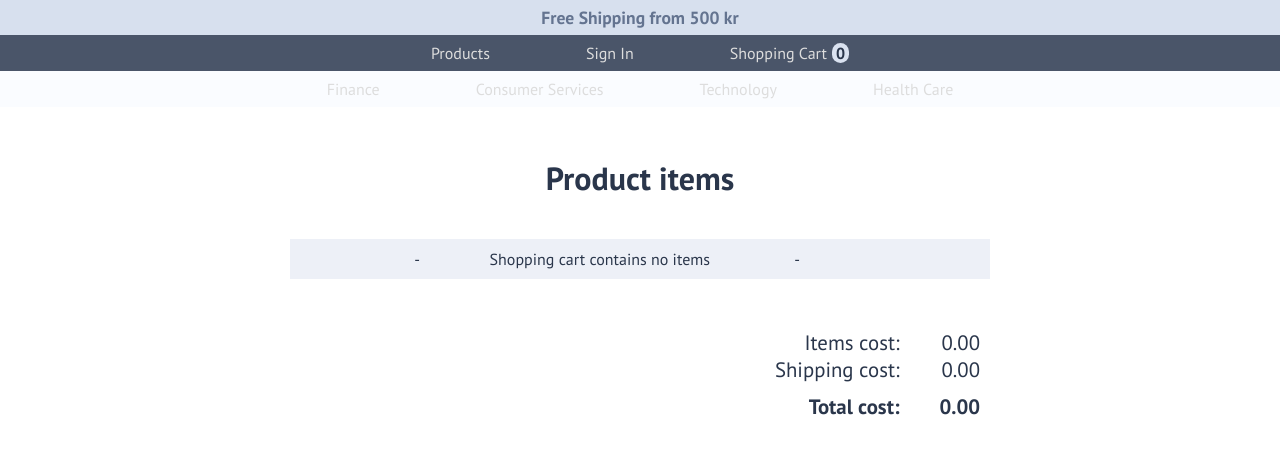
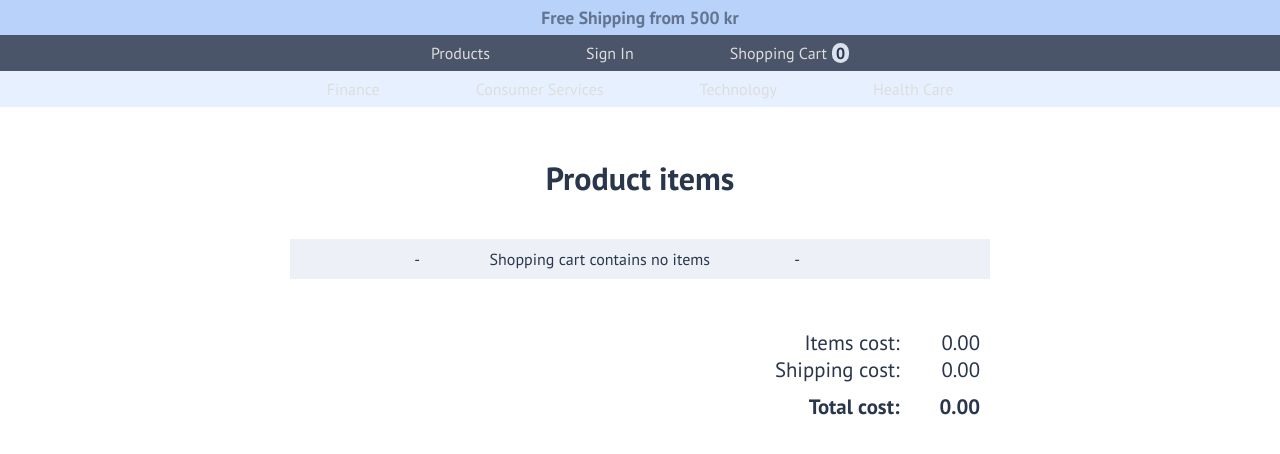
Before and after one commit to tobiasengberg/product-frontend, a React (Create React App) app: page /shoppingcart in a window 1280 px wide. Shown: the top 454 px of the page. Built offline with nearby package versions, Linux system fonts and the light colour scheme.

Commit message:
Add Welcome page Add color schema

```diff
--- a/src/App.js
+++ b/src/App.js
@@ -12,6 +12,8 @@ import Product, {productLoader} from "./pages/Product";
 import ShoppingCart from "./pages/ShoppingCart";
 import {localstorage} from "./helper/localstorage";
 import SignIn from "./pages/SignIn";
+import Welcome, {welcomeLoader} from "./pages/Welcome";
+import User from "./pages/User";
 
 function App() {
 
@@ -32,6 +34,11 @@ function App() {
             element: <Root counter={cartCounter} />,
             errorElement: <ErrorPage />,
             children: [
+                {
+                    index: true,
+                    element: <Welcome/>,
+                    loader: welcomeLoader
+                },
                 {
                     path: "/products",
                     element: <ProductsSidebar />,
@@ -55,6 +62,10 @@ function App() {
 
                 },
                 {
+                    path: "/user",
+                    element: <User />,
+                },
+                {
                     path: "/shoppingcart",
                     element: <ShoppingCart shopping={shopping} setShopping={setShopping}/>
                 },
--- a/src/components/ProductCard.jsx
+++ b/src/components/ProductCard.jsx
@@ -22,7 +22,7 @@ const ProductCard = ({product}) => {
 
     return (
         <Card>
-            <img src={`/img/${product.id}.png`} alt={product.name}/>
+            <img src={`/img/${Math.floor(Math.random()*8) +1}.png`} alt={product.name}/>
             <div>
                 <Link to={`/products/product/${product.id}`}>{product.name}</Link>
                 <p>{product.price}</p>
--- /dev/null
+++ b/src/css/colors.css
@@ -0,0 +1,51 @@
+:root {
+    --light-key1: 216;
+    --light-cl1: hsl(var(--light-key1), 90%, 95%);
+    --light-cl2: hsl(var(--light-key1), 85%, 85%);
+    --light-cl3: hsl(var(--light-key1), 75%, 70%);
+    --light-cl4: hsl(var(--light-key1), 62%, 55%);
+    --light-cl5: hsl(var(--light-key1), 50%, 40%);
+    --light-key2: 120;
+    --light-cl1-1: hsl(var(--light-key2), 90%, 95%);
+    --light-cl2-1: hsl(var(--light-key2), 85%, 85%);
+    --light-cl3-1: hsl(var(--light-key2), 75%, 70%);
+    --light-cl4-1: hsl(var(--light-key2), 55%, 55%);
+    --light-cl5-1: hsl(var(--light-key2), 50%, 40%);
+    --dark-cl1: #2e5b9f;
+    --dark-cl2: #1b3d6f;
+    --dark-cl3: #0e2952;
+    --dark-cl4: #061a39;
+    --dark-cl5: #030e1d;
+}
+
+.bg-light1 {
+    background-color: var(--light-cl1);
+}
+.bg-light2 {
+    background-color: var(--light-cl2);
+}
+.bg-light3 {
+    background-color: var(--light-cl3);
+}
+.bg-light4 {
+    background-color: var(--light-cl4);
+}
+.bg-light5 {
+    background-color: var(--light-cl5);
+}
+
+.bg-light1-1 {
+    background-color: var(--light-cl1-1);
+}
+.bg-light2-1 {
+    background-color: var(--light-cl2-1);
+}
+.bg-light3-1 {
+    background-color: var(--light-cl3-1);
+}
+.bg-light4-1 {
+    background-color: var(--light-cl4-1);
+}
+.bg-light5-1 {
+    background-color: var(--light-cl5-1);
+}
--- a/src/index.css
+++ b/src/index.css
@@ -1,16 +1,6 @@
 :root {
   box-sizing: border-box;
-  --light-cl1: #fafcff;
-  --light-cl2: #d7e0ee;
-  --light-cl3: #b3c6e2;
-  --light-cl4: #6f93ca;
-  --light-cl5: #4a79c0;
-  --dark-cl1: #2e5b9f;
-  --dark-cl2: #1b3d6f;
-  --dark-cl3: #0e2952;
-  --dark-cl4: #061a39;
-  --dark-cl5: #030e1d;
-
+  --site-value: 1400px;
 }
 
 body {
@@ -23,6 +13,16 @@ body {
 * {
   padding: 0;
   margin: 0;
+}
+
+a, a:hover, a:visited, a:link {
+  color: var(--light-cl5);
+  text-decoration: none;
+}
+
+
+.italic {
+  font-style: italic;
 }
 
 code {
--- a/src/pages/ShoppingCart.jsx
+++ b/src/pages/ShoppingCart.jsx
@@ -101,7 +101,7 @@ const ShoppingCart = ({shopping, setShopping}) => {
                 return (
                     <ProductItem >
                         <div key={product.id}>
-                            <img src={`/img/${product.id}.png`} alt=""/>
+                            <img src={`/img/${Math.floor(Math.random()*8) +1}.png`} alt=""/>
                             <Link to={`/products/product/${product.id}`}>
                                 <p>{product.name}</p>
                                 <p>{product.description.substring(0, 40)} ...</p>
--- /dev/null
+++ b/src/pages/User.jsx
@@ -0,0 +1,11 @@
+import React from 'react';
+
+const User = () => {
+    return (
+        <div>
+            <h1>User</h1>
+        </div>
+    );
+};
+
+export default User;
--- /dev/null
+++ b/src/pages/Welcome.jsx
@@ -0,0 +1,101 @@
+import React from 'react';
+import styled from "styled-components";
+import '../css/colors.css';
+import axios from "axios";
+import {useLoaderData} from "react-router-dom";
+import ProductCard from "../components/ProductCard";
+
+const ColorBar = styled.div`
+    display: flex;
+    & > div {
+        width: 70px;
+        height: 70px;
+    }
+`;
+
+const CampaignSection = styled.div`
+
+    display: grid;
+    grid-template-columns: 2fr 1fr;
+    width: var(--site-value);
+    margin: 30px auto;
+    text-align: center;
+    gap: 10px;
+    & h1 {
+        font-size: 4rem;
+        color: var(--light-cl3);
+        text-align: left;
+    }
+    & > div {
+        width: 100%;
+        height: 50vh;
+        display: flex;
+        flex-direction: column;
+        justify-content: center;
+        gap: 10px;
+        & div {
+            width: 100%;
+            height: 100%;
+            display: flex;
+            flex-direction: column;
+            justify-content: center;
+
+        }
+    }
+`;
+
+const ProductSection = styled.div`
+    display: grid;
+    grid-template-columns: 400px 400px;
+`;
+
+
+const Separator = styled.div`
+height: 50vh;
+`;
+
+export const welcomeLoader = () => {
+    return axios.get('/home').then(response => response.data);
+}
+
+const Welcome = () => {
+
+    const welcome = useLoaderData();
+    return (
+        <div>
+
+            <CampaignSection>
+                <div className="bg-light3">{welcome.campaignes[0].title}</div>
+                <div>
+                    <div className="bg-light2">{welcome.campaignes[1].title}</div>
+                    <div className="bg-light2">{welcome.campaignes[2].title}</div>
+                    <div className="bg-light2">{welcome.campaignes[3].title}</div>
+                </div>
+                <h1>Welcome to the Site</h1>
+            </CampaignSection>
+            <ProductSection>
+                <ProductCard product={welcome.products[0]}/>
+                <ProductCard product={welcome.products[1]}/>
+            </ProductSection>
+            <Separator></Separator>
+            <ColorBar>
+                <div className="bg-light1">
+                    <p className="italic">Text</p>
+                </div>
+                <div className="bg-light2"></div>
+                <div className="bg-light3"></div>
+                <div className="bg-light4"></div>
+                <div className="bg-light5"></div>
+            </ColorBar>
+            <ColorBar>
+                <div className="bg-light1-1"></div>
+                <div className="bg-light2-1"></div>
+                <div className="bg-light3-1"></div>
+                <div className="bg-light4-1"></div>
+                <div className="bg-light5-1"></div>
+            </ColorBar>
+        </div>
+    );
+};
+
+export default Welcome;
```
